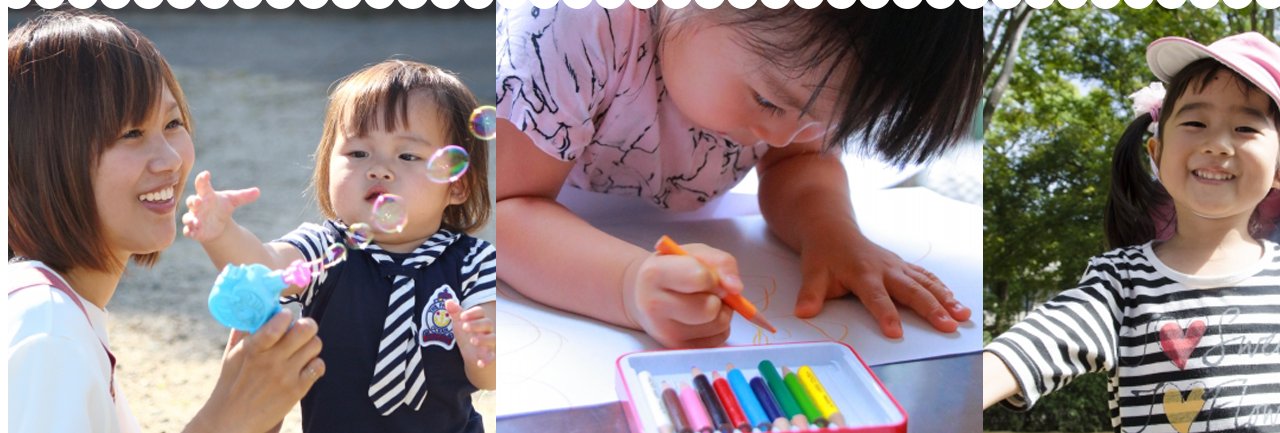
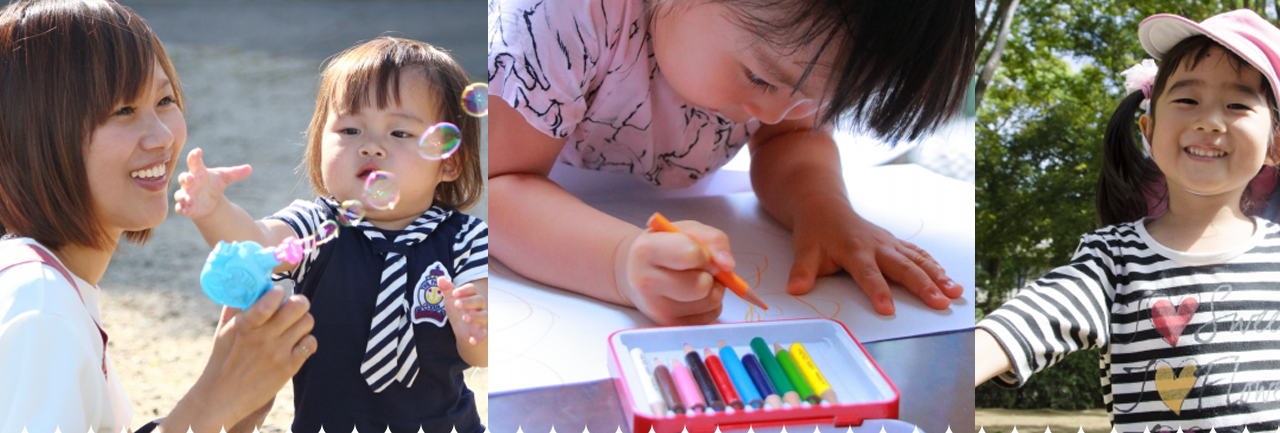
Before and after one commit to LaNeige8/hoikuen, a plain HTML site: page index.html in a window 1280 px wide. Shown: the part 120-553 px from the top of the page. Drawn offline with Linux system fonts and the light colour scheme; files that its build step writes are made by us from their sources.

Commit message:
HTMLファイルにcssファイルリンク

```diff
--- a/index.html
+++ b/index.html
@@ -5,7 +5,8 @@
   <meta http-equiv="X-UA-Compatible" content="IE=edge">
   <meta name="viewport" content="width=device-width, initial-scale=1.0">
   <title>きのめ保育園</title>
-  <link rel="stylesheet" href="../style.css">
+  <link rel="stylesheet" href="./common/css/reset.css">
+  <link rel="stylesheet" href="./common/css/style.css">
 </head>
 <body>
   <header></header>
```
